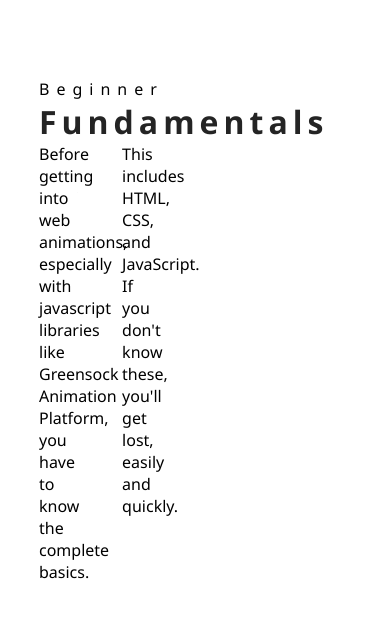
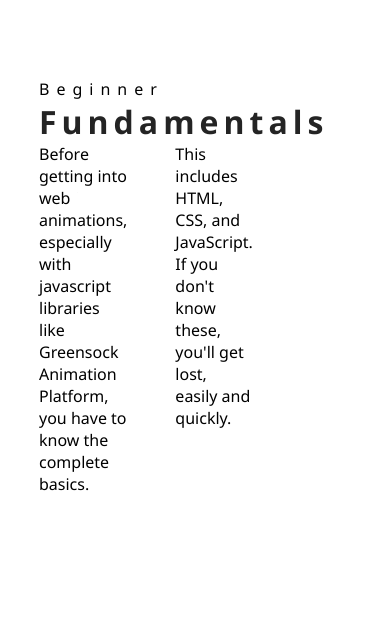
Before and after one commit to gabrielatwell1987/scroll-animation, a plain HTML site: page index.html in a window 390 px wide. Shown: the top 618 px of the page. Drawn offline with nearby package versions, Linux system fonts and the light colour scheme.

Commit message:
Update style.css

```diff
--- a/style.css
+++ b/style.css
@@ -64,6 +64,9 @@ section {
 .col {
     width: 50%
 }
+span, span.anim {
+    letter-spacing: 7px;
+}
 @media (max-width: 800px) {
     svg {
         width: 10vw;
@@ -72,10 +75,7 @@ section {
         font-size: 2rem;
     }
     .container section p {
-        font-size: .95rem;
-        width: 9vw;
+        font-size: 1rem;
+        width: 100%;
     }
 }
-span, span.anim {
-    letter-spacing: 7px;
-}
```
